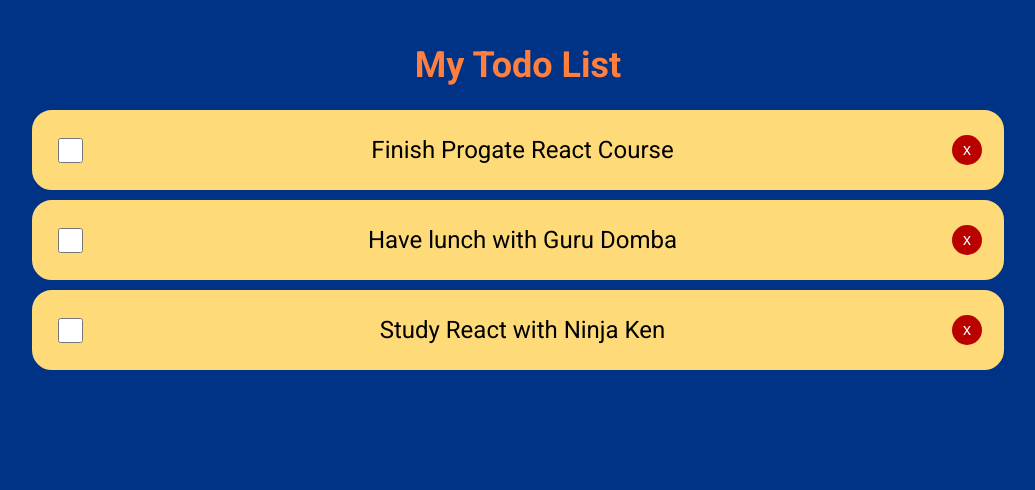
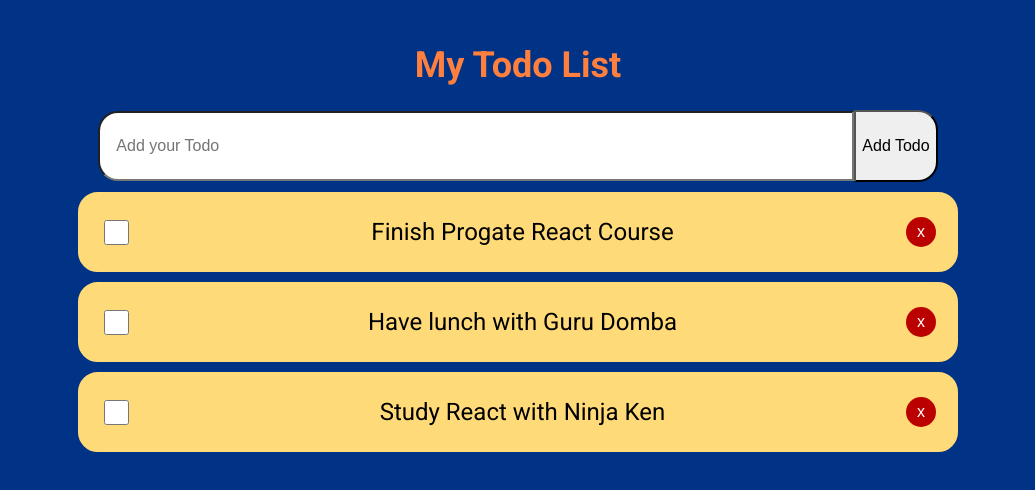
Before and after one commit to alfinprasetya/progate-todo-2, a React (Vite) app: page / in a window 1280 px wide. Shown: the top 490 px of the page, without its empty margins (122-1157 px from the left). Built offline with nearby package versions, Linux system fonts and the light colour scheme.

Commit message:
Develop add todo feature

```diff
--- a/src/App.jsx
+++ b/src/App.jsx
@@ -1,6 +1,7 @@
 import { useState } from "react";
 import tasks from "./data/initial-tasks";
 import Todos from "./components/Todos";
+import TodoForm from "./components/TodoForm";
 
 function App() {
   const [todos, setTodos] = useState(tasks);
@@ -20,9 +21,25 @@
     setTodos(updatedTodos);
   };
 
+  const addTodo = (todoTitle) => {
+    if (todoTitle === '') {
+      return
+    }
+
+    const newTodo = {
+      id: todos.length + 1,
+      title: todoTitle,
+      completed: false,
+    }
+
+    const updatedTodos = todos.concat(newTodo)
+    setTodos(updatedTodos)
+  }
+
   return (
     <div style={styles.container}>
       <h1 style={styles.title}>My Todo List</h1>
+      <TodoForm addTodo={addTodo} />
       <Todos
         todos={todos}
         toggleCompleted={toggleCompleted}
--- /dev/null
+++ b/src/components/TodoForm.jsx
@@ -0,0 +1,61 @@
+import { useState } from "react";
+
+const TodoForm = ({ addTodo }) => {
+  const [title, setTitle] = useState("");
+
+  const handleSubmit = (event) => {
+    event.preventDefault();
+    addTodo(title);
+    setTitle("");
+  };
+
+  const handleChangeTitle = (event) => {
+    setTitle(event.target.value);
+  };
+
+  return (
+    <div style={styles.container}>
+      <form
+        onSubmit={(event) => {
+          handleSubmit(event);
+        }}
+      >
+        <input
+          type="text"
+          placeholder="Add your Todo"
+          style={styles.formInput}
+          onChange={(event) => {
+            handleChangeTitle(event);
+          }}
+          value={title}
+        />
+        <button style={styles.button}>Add Todo</button>
+      </form>
+    </div>
+  );
+};
+
+const styles = {
+  container: {
+    marginBottom: "32px",
+    width: "80%",
+    maxWidth: "900px",
+    margin: "0 auto",
+  },
+  formInput: {
+    height: "66px",
+    width: "80%",
+    fontSize: "16px",
+    padding: "0 16px",
+    borderTopLeftRadius: "20px",
+    borderBottomLeftRadius: "20px",
+  },
+  button: {
+    height: "72px",
+    fontSize: "16px",
+    borderTopRightRadius: "20px",
+    borderBottomRightRadius: "20px",
+  },
+};
+
+export default TodoForm;
--- a/src/components/Todos.jsx
+++ b/src/components/Todos.jsx
@@ -20,6 +20,7 @@
 const styles = {
   container: {
     width: "80%",
+    maxWidth: '900px',
     margin: "0 auto",
   },
 };
```
